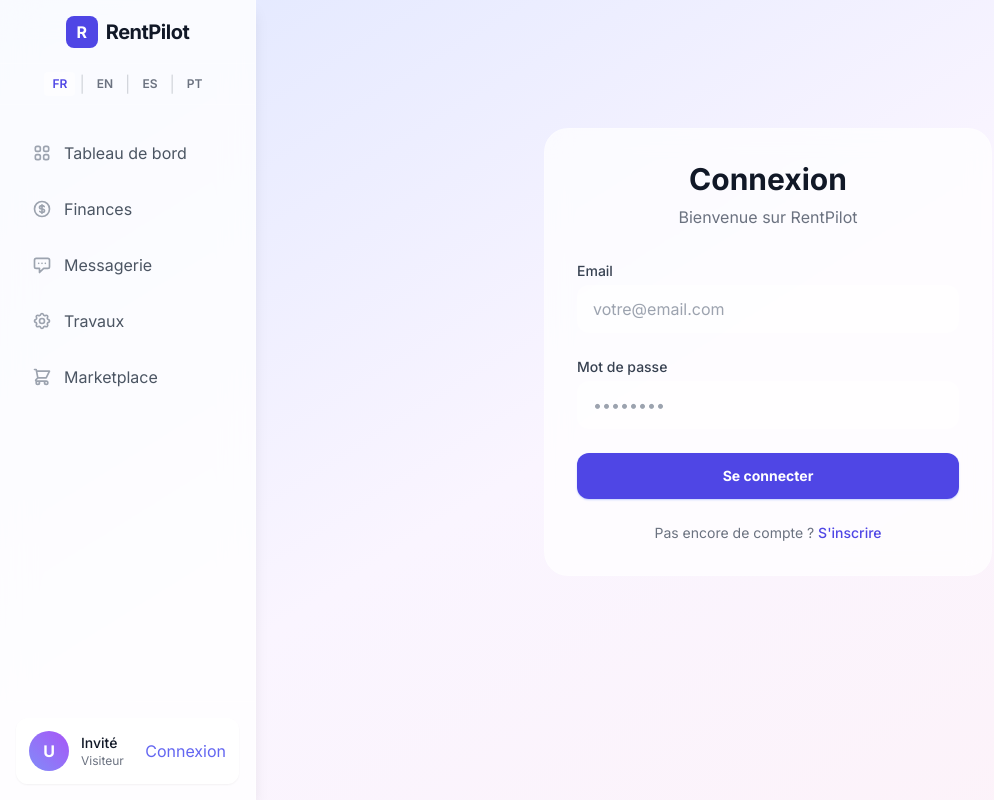
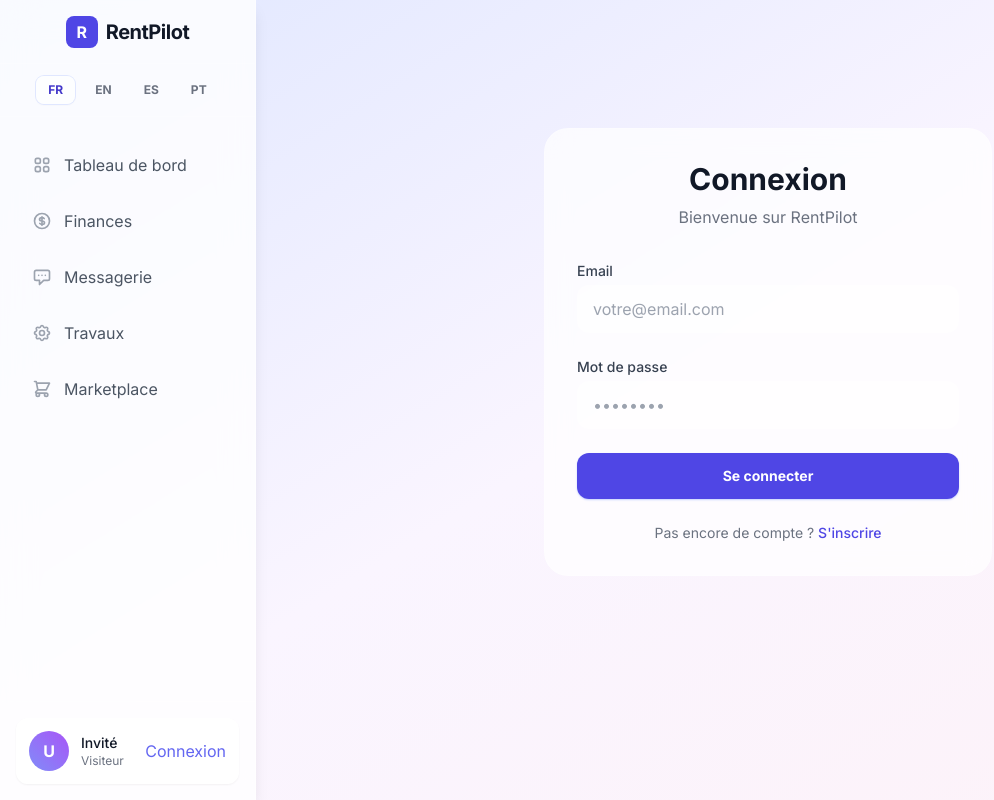
Before and after one commit to moa-digitalagency/RentPilot, a Flask app: page /login in a window 1280 px wide. Shown: the whole page, without its empty margins (0-994 px from the left). Run offline with Flask 3, Linux system fonts and the light colour scheme; data that the repository does not hold is empty; style sheets or scripts are compiled from the project's sources; some libraries are stand-ins or nearby versions.

Commit message:
Final polish: fix language selector, billing logic, chat layout, thermal PDF
Co-authored-by: moa-digitalagency <93324793+moa-digitalagency@users.noreply.github.com>

```diff
--- a/services/pdf_service.py
+++ b/services/pdf_service.py
@@ -12,6 +12,10 @@ from models.establishment import Room
 from datetime import datetime
 
 class PDFService:
+
+    # CSS for Thermal Printing (if HTML generation is used in future)
+    THERMAL_CSS = "@page { size: 80mm auto; margin: 0; }"
+
     @staticmethod
     def generate_receipt_pdf(transaction, output_buffer: io.BytesIO = None) -> io.BytesIO:
         """
--- a/statics/css/style.css
+++ b/statics/css/style.css
@@ -37,6 +37,14 @@
     }
 }
 
+/* Print Styles for Thermal Receipts */
+@media print {
+    @page {
+        size: 80mm auto;
+        margin: 0;
+    }
+}
+
 body {
     font-family: 'Inter', sans-serif;
     background: linear-gradient(135deg, #e0e7ff 0%, #f3e8ff 100%); /* Indigo to Violet gradient */
--- a/templates/base.html
+++ b/templates/base.html
@@ -81,7 +81,7 @@
     <div class="flex flex-1 overflow-hidden">
         {% block sidebar %}
         <!-- Sidebar -->
-        <aside id="sidebar" class="fixed inset-y-0 left-0 z-30 w-64 glass-sidebar transform -translate-x-full transition-transform duration-300 ease-in-out md:relative md:translate-x-0 flex flex-col h-full shadow-lg">
+        <aside id="sidebar" class="fixed inset-y-0 left-0 z-50 w-64 glass-sidebar transform -translate-x-full transition-transform duration-300 ease-in-out md:relative md:translate-x-0 flex flex-col h-full shadow-lg">
             <!-- Brand -->
             <div class="flex items-center justify-center h-16 border-b border-white/20">
                 <a href="{{ url_for('dashboard.dashboard') }}" class="flex items-center space-x-2">
@@ -94,15 +94,12 @@
             </div>
 
             <!-- Language Switcher -->
-            <div class="px-4 py-2 flex items-center justify-center space-x-1 border-b border-white/20">
+            <div class="px-4 py-3 flex items-center justify-center space-x-2 border-b border-white/20" aria-label="Sélecteur de langue">
                 {% for lang_code in supported_languages %}
                     <a href="{{ url_for('main.set_lang', lang=lang_code) }}"
-                       class="text-xs font-semibold px-2 py-1 rounded transition-colors {{ 'text-indigo-600 bg-white/50' if get_locale() == lang_code else 'text-gray-500 hover:text-gray-700 hover:bg-white/30' }}">
+                       class="text-xs font-bold px-3 py-1.5 rounded-lg transition-all {{ 'text-indigo-700 bg-white/60 shadow-sm ring-1 ring-indigo-100' if get_locale() == lang_code else 'text-gray-500 hover:text-indigo-600 hover:bg-white/40' }}">
                         {{ lang_code|upper }}
                     </a>
-                    {% if not loop.last %}
-                        <span class="text-gray-300">|</span>
-                    {% endif %}
                 {% endfor %}
             </div>
 
--- a/templates/chat.html
+++ b/templates/chat.html
@@ -143,7 +143,7 @@
 
             <!-- Input Area -->
             <div class="p-4 bg-white/60 border-t border-white/30 backdrop-blur-lg">
-                <form id="chat-form" class="flex items-end gap-2" enctype="multipart/form-data">
+                <form id="chat-form" class="flex flex-wrap items-end gap-2" enctype="multipart/form-data">
                     <!-- File Upload -->
                     <div class="relative group">
                         <input type="file" id="image-upload" name="image" accept="image/*" class="hidden" onchange="handleImageSelect(this)">
```
Also changed, not shown: algorithms/cost_splitter.py (+20 -6 lines).
